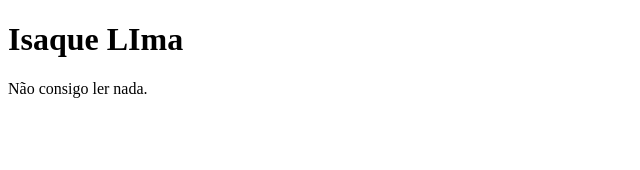
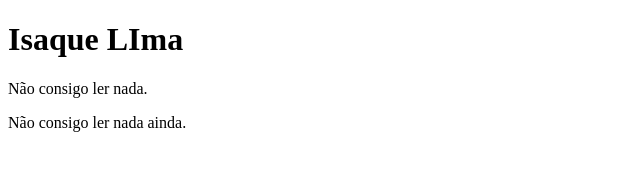
Before and after one commit to IsaqueLPdosSantos/atividade-git-isaque-lima., a plain HTML site: page projeto/index.htm in a window 1280 px wide. Shown: the whole page, without its empty margins (0-640 px from the left). Drawn offline with Linux system fonts and the light colour scheme.

Commit message:
alteração do arquivo html

```diff
--- a/projeto/index.htm
+++ b/projeto/index.htm
@@ -8,5 +8,6 @@
 <body>
     <h1>Isaque LIma</h1>
     <p>Não consigo ler nada.</p>
+    <p>Não consigo ler nada ainda.</p>
 </body>
 </html>
```
